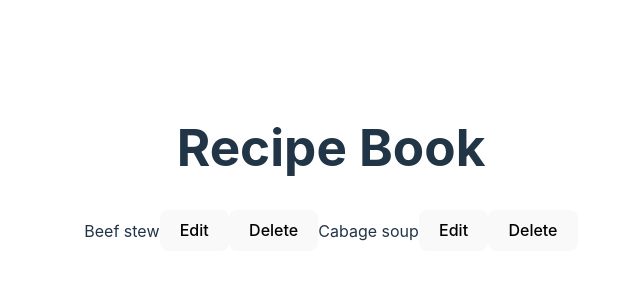
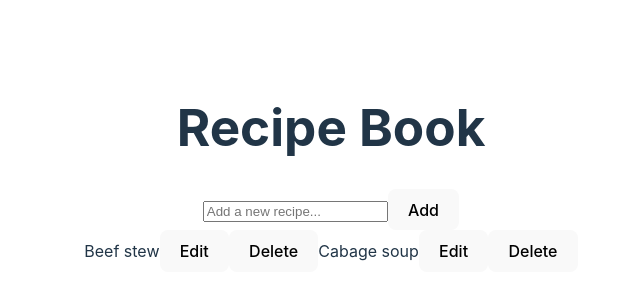
Before and after one commit to Xinginn/mds_frameworkjs_cookbook_felix_ravella, a Vue app: page / in a window 1280 px wide. Shown: the part 232-532 px from the top of the page, without its empty margins (309-949 px from the left). Built offline with nearby package versions, Linux system fonts and the light colour scheme.

Commit message:
feat: add recipe creation

```diff
--- a/src/App.vue
+++ b/src/App.vue
@@ -1,6 +1,11 @@
 
 <template>
   <h1>Recipe Book</h1>
+  <form @submit.prevent="addRecipe">
+    <input type="text" placeholder="Add a new recipe..." v-model="newRecipeTitle">
+    <button type="submit">Add</button>
+  </form>
+
   <RecipeButton v-for="item,index of recipes"
     :key="index"
     :recipeIndex="index"
@@ -40,7 +45,18 @@ export default {
           ]
         },
       ],
-      selectedRecipe: null
+      selectedRecipe: null,
+      newRecipeTitle: ""
+    }
+  },
+  methods:{
+    addRecipe(){
+      this.recipes.push({
+        title: this.newRecipeTitle,
+        description: "",
+        ingredients: []
+      });
+      this.newRecipeTitle = "";
     }
   }
 
```
